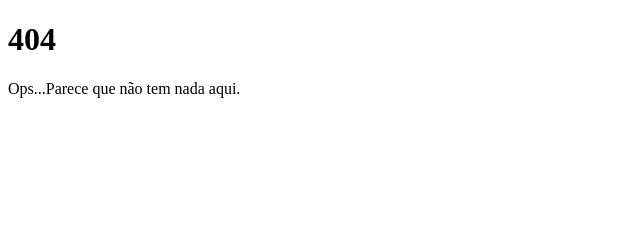
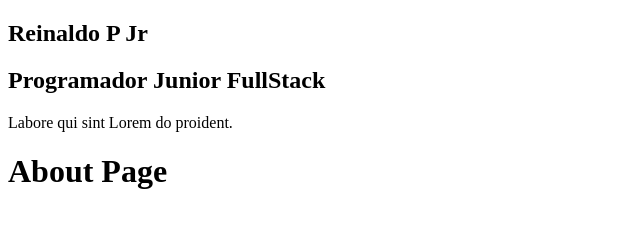
Before and after one commit to JucaRei/Gatsby-blog, a Gatsby site: page /about in a window 1280 px wide. Before the commit this address had no page. Shown: the whole page, without its empty margins (0-640 px from the left). Built offline with nearby package versions, Linux system fonts and the light colour scheme; Gatsby itself is replaced by a stand-in of ours.

Commit message:
Componente Profile

```diff
--- /dev/null
+++ b/src/components/Profile/index.js
@@ -0,0 +1,11 @@
+import React from 'react'
+
+const Profile = () => (
+  <div className="Profile-wrapper">
+    <h1>Reinaldo P Jr</h1>
+    <h2>Programador Junior FullStack</h2>
+    <p>Labore qui sint Lorem do proident.</p>
+  </div>
+)
+
+export default Profile
--- a/src/components/layout.js
+++ b/src/components/layout.js
@@ -1,9 +1,15 @@
 import React from "react"
 import PropTypes from "prop-types"
+import Profile from "./Profile"
 
 const Layout = ({ children }) => {
   return (
-    <main>{children}</main>
+    <>
+      <aside>
+        <Profile />
+      </aside>
+      <main>{children}</main>
+    </>
   )
 }
 
--- /dev/null
+++ b/src/pages/about.js
@@ -0,0 +1,14 @@
+import React from 'react'
+import Layout from "../components/layout"
+import SEO from "../components/seo"
+
+
+const AboutPage = () => (
+  <Layout>
+    <SEO title="About" />
+    {/* fragment */}
+    <h1>About Page</h1>
+  </Layout>
+)
+
+export default AboutPage
--- a/src/pages/index.js
+++ b/src/pages/index.js
@@ -1,4 +1,5 @@
 import React from "react"
+import { Link } from 'gatsby'  // componente do gatsby para lidar com links
 
 import Layout from "../components/layout"
 import SEO from "../components/seo"
```
